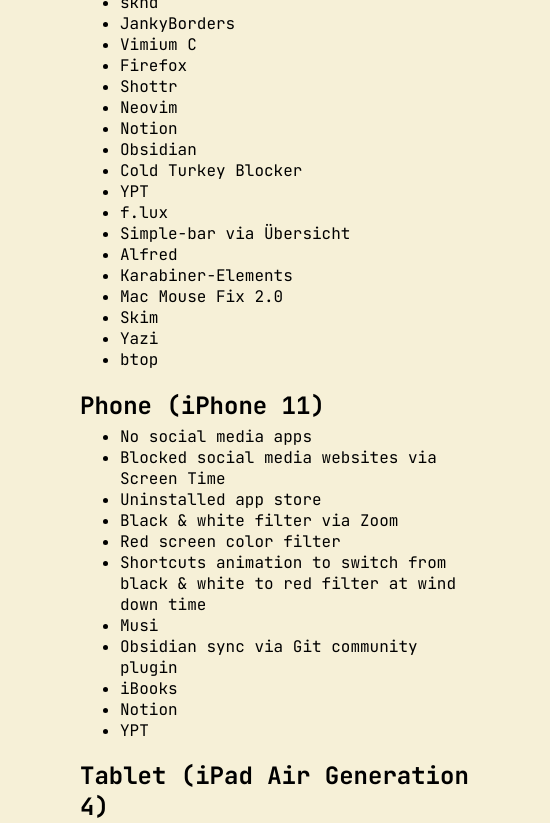
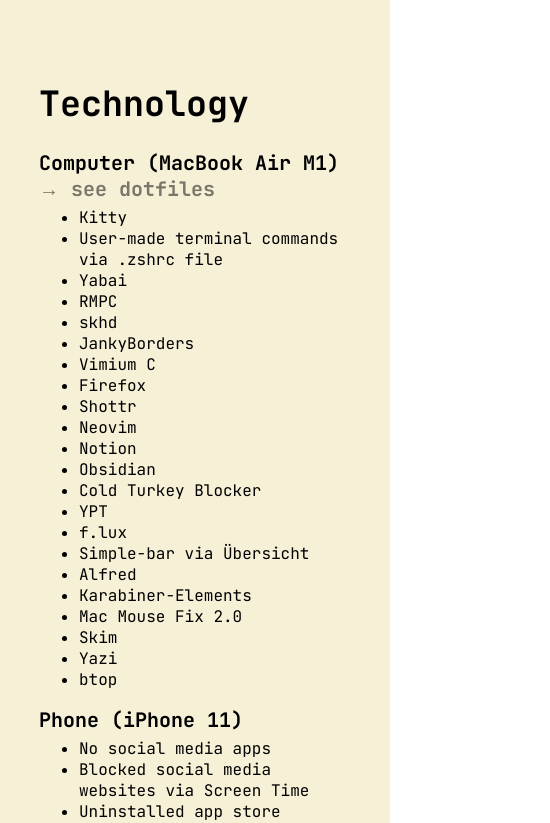
Before and after one commit to tonylam0/tonylam0.github.io, a React (Vite) app: page /tech in a window 390 px wide. Shown: the top 823 px of the page, 550 px wide, since content can reach past the window. Built offline with nearby package versions, Linux system fonts and the light colour scheme; a web font is replaced by a local one.

Commit message:
Fixed scroll bug and improved mobile viewing

```diff
--- a/src/pages/About/About.jsx
+++ b/src/pages/About/About.jsx
@@ -5,9 +5,6 @@
   return (
     <>
       <div className={styles.container}>
-        {/* <PageTitle>About me</PageTitle> */}
-        {/* <p className={styles.text}>Text</p> */}
-
         <div className={styles.content}>
           <h1 className={styles.title}>About me</h1>
           <p className={styles.text}>
--- a/src/pages/About/About.module.css
+++ b/src/pages/About/About.module.css
@@ -1,5 +1,5 @@
 .container {
-  width: 100vw;
+  width: 100%;
   height: 100dvh;
   background-color: #F6F0D7;
   display: flex;
@@ -10,6 +10,10 @@
   align-items: center;
 }
 
+.content {
+  width: 25%;
+}
+
 .title {
   font-size: 60px;
   text-align: center;
@@ -17,23 +21,22 @@
 }
 
 .text {
-  width: 500px;
   text-align: justify;
   line-height: 1.5;
 }
 
-@media (max-width: 768px) {
-  .text {
-    width: 400px;
+@media (max-width: 1200px) {
+  .content {
+    width: 70%;
   }
 }
 
 @media (max-width: 480px) {
   .title {
-    font-size: 50px;
+    font-size: 45px;
   }
 
   .text {
-    width: 310px;
+    text-align: center;
   }
 }
--- a/src/pages/Tech/Tech.module.css
+++ b/src/pages/Tech/Tech.module.css
@@ -1,14 +1,13 @@
 .container {
-  width: 100vw;
-  height: 100dvh;
+  width: 100%;
+  height: 100%;
   background-color: #F6F0D7;
   display: flex;
   flex-direction: column;
   font-family: "Jetbrains Mono";
   justify-content: center;
   align-items: center;
-  overflow: auto;
-  padding: 80px;
+  padding-block: 80px;
 }
 
 .title {
@@ -37,3 +36,25 @@
   opacity: 70%;
   transform: translate(10px, 0px);
 }
+
+@media (max-width: 1024px) {
+  .content {
+    width: 80%;
+  }
+}
+
+@media (max-width: 768px) {
+  .title {
+    font-size: 35px;
+  }
+
+  .deviceName {
+    font-size: 20px;
+  }
+}
+
+@media (max-width: 480px) {
+  .deviceName {
+    font-size: 20px;
+  }
+}
```
